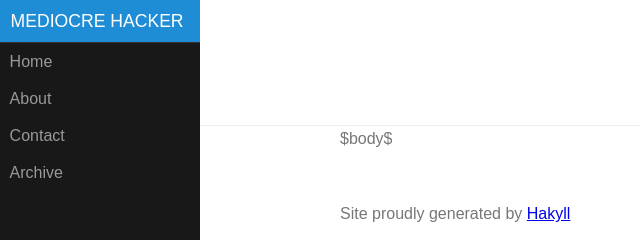
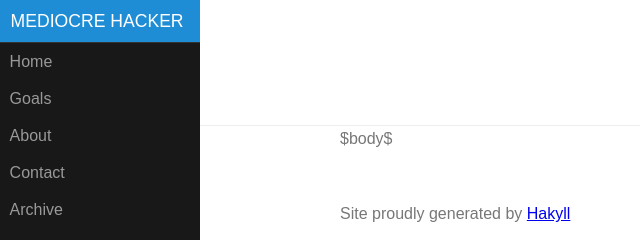
Before and after one commit to mediocrehacker/mediocrehacker.github.io, a plain HTML site: page templates/default.html in a window 1280 px wide. Shown: the top 240 px of the page, 0-640 px from the left. Drawn offline with Linux system fonts and the light colour scheme.

Commit message:
Add the first goal

```diff
--- a/templates/default.html
+++ b/templates/default.html
@@ -21,7 +21,9 @@
             <a class="pure-menu-heading" href="#">Mediocre Hacker</a>
             <ul class="pure-menu-list">
               <li class="pure-menu-item"><a href="/" class="pure-menu-link">Home</a></li>
-              <li class="pure-menu-item"><a href="/about.html" class="pure-menu-link">About</a></li>
+              <li class="pure-menu-item"><a href="/goals.html" class="pure-menu-link">Goals</a></li>
+              <li class="pure-menu-item"><a href="/about.html" class="pure-menu-link">
+About</a></li>
               <li class="pure-menu-item"><a href="/contact.html" class="pure-menu-link">Contact</a></li>
               <li class="pure-menu-item"><a href="/archive.html" class="pure-menu-link">Archive</a></li>
             </ul>
```
Also changed, not shown: 2 other files.
